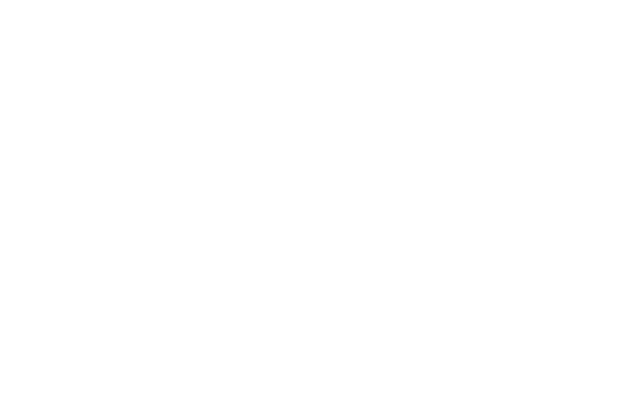
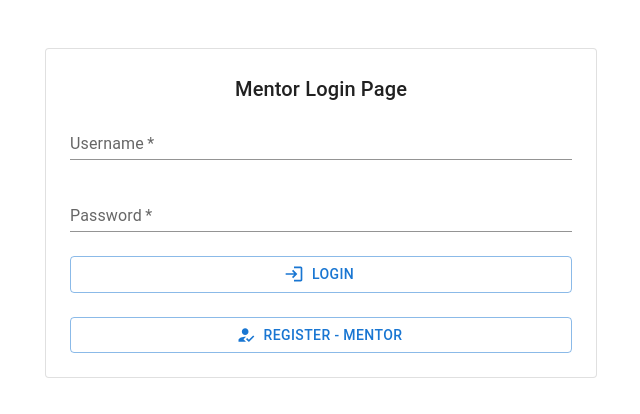
Before and after one commit to ppatil002/Club_Recommendation_System, a React (Create React App) app: page /mentorlogin in a window 1280 px wide. Shown: the top 414 px of the page, without its empty margins (319-959 px from the left). Built offline with nearby package versions, Linux system fonts and the light colour scheme.

Commit message:
backend mentor changes

```diff
--- a/src/App.js
+++ b/src/App.js
@@ -3,6 +3,7 @@
 import Login from "./pages/Login";
 import Register from "./pages/RegisterPage";
 import StudentProfile from "./pages/studentProfile";
+import MentorLogin from "./pages/MentorLogin";
 
 function App() {
   return (
@@ -18,6 +19,9 @@
           <Route path="/studentprofile">
             <StudentProfile />
           </Route>
+          <Route path="/mentorlogin">
+            <MentorLogin />
+          </Route>
         </Switch>
       </Router>
     </div>
--- /dev/null
+++ b/src/pages/MentorLogin.js
@@ -0,0 +1,125 @@
+import React, { useState } from "react";
+import {
+  Grid,
+  Typography,
+  TextField,
+  Container,
+  Paper,
+  Button,
+} from "@mui/material";
+import LoginIcon from '@mui/icons-material/Login';
+import { useHistory } from "react-router-dom";
+import HowToRegIcon from '@mui/icons-material/HowToReg';
+import axios from "axios";
+
+const MentorLogin = () => {
+
+  const history = useHistory()
+
+  const [username, setUsername] = useState("");
+  const [password, setPassword] = useState("");
+
+  const submit = (e) => {
+    e.preventDefault();
+    if(username===""  || password===""){
+        alert("Please enter all details");
+    }
+    else{
+        var body = {
+            username: username,
+            password: password
+        }
+        axios
+      .post("http://localhost:9000/mentorlogin", body)
+      .then((res) => {
+        alert(res.data.message);
+        if (res.data.message === "Mentor Login Successful") {
+          localStorage.setItem("Token", res.data.token);
+          localStorage.setItem("Mis", res.data.username);
+          localStorage.setItem("Password", res.data.password);
+          const token = localStorage.getItem("Token");
+          if (token) {
+            alert("Login Successful");
+          } else {
+            alert("Login failed try after sometime");
+          }
+        } else {
+          alert("Incorrect Credentials!");
+        }
+      });
+    }
+
+  };
+
+  return (
+    <>
+      <Container component="main" maxWidth="sm" sx={{ mb: 4 }}>
+        <Paper
+          variant="outlined"
+          sx={{ my: { xs: 3, md: 6 }, p: { xs: 2, md: 3 } }}
+        >
+          <center>
+            <Typography variant="h6" gutterBottom>
+              Mentor Login Page{" "}
+            </Typography>{" "}
+          </center>{" "}
+          <Grid container spacing={3}>
+            <Grid item xs={12} sm={12}>
+              <TextField
+                required
+                id="username"
+                name="username"
+                label="Username"
+                fullWidth
+                variant="standard"
+                value={username}
+                onChange={(e) => setUsername(e.target.value)}
+              />{" "}
+            </Grid>{" "}
+
+            <Grid item xs={12} sm={12}>
+              <TextField
+                required
+                id="password"
+                name="password"
+                label="Password"
+                fullWidth
+                variant="standard"
+                value={password}
+                onChange={(e) => setPassword(e.target.value)}
+              />{" "}
+            </Grid>{" "}
+
+
+            <Grid item xs={12} sm={12}>
+              <Button
+                color="primary"
+                startIcon={<LoginIcon />}
+                variant="outlined"
+                fullWidth
+                onClick={submit}
+              >
+                Login{" "}
+              </Button>{" "}
+            </Grid>{" "}
+
+            <Grid item xs={12} sm={12}>
+              <Button
+                color="primary"
+                startIcon={<HowToRegIcon />}
+                variant="outlined"
+                fullWidth
+                onClick={() => history.push("/register")}
+              >
+                Register - Mentor{" "}
+              </Button>{" "}
+            </Grid>{" "}
+
+          </Grid>{" "}
+        </Paper>{" "}
+      </Container>{" "}
+    </>
+  );
+};
+
+export default MentorLogin;
```
Also changed, not shown: 2 other files (tests, documents, lock files or other folders).
